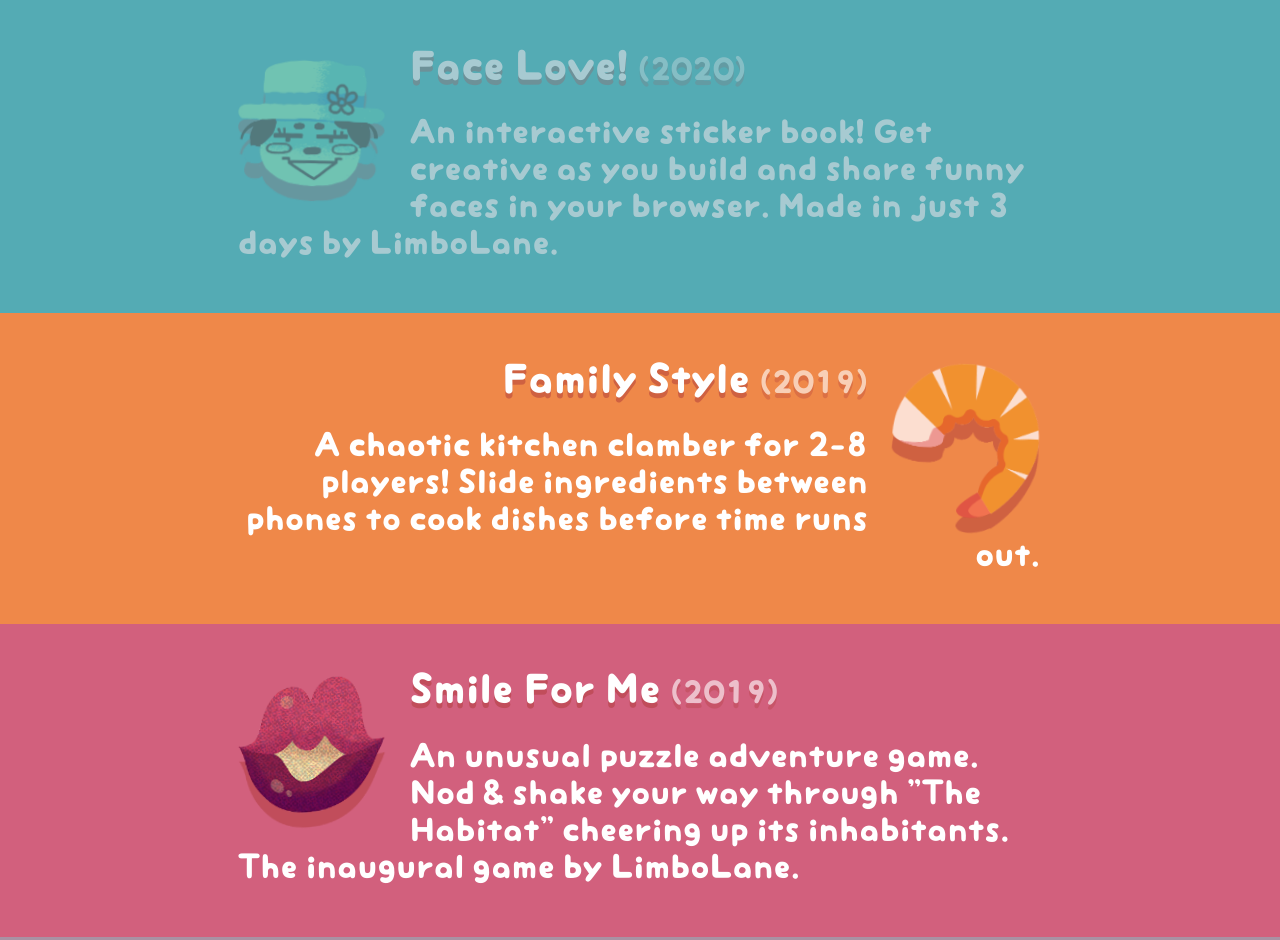
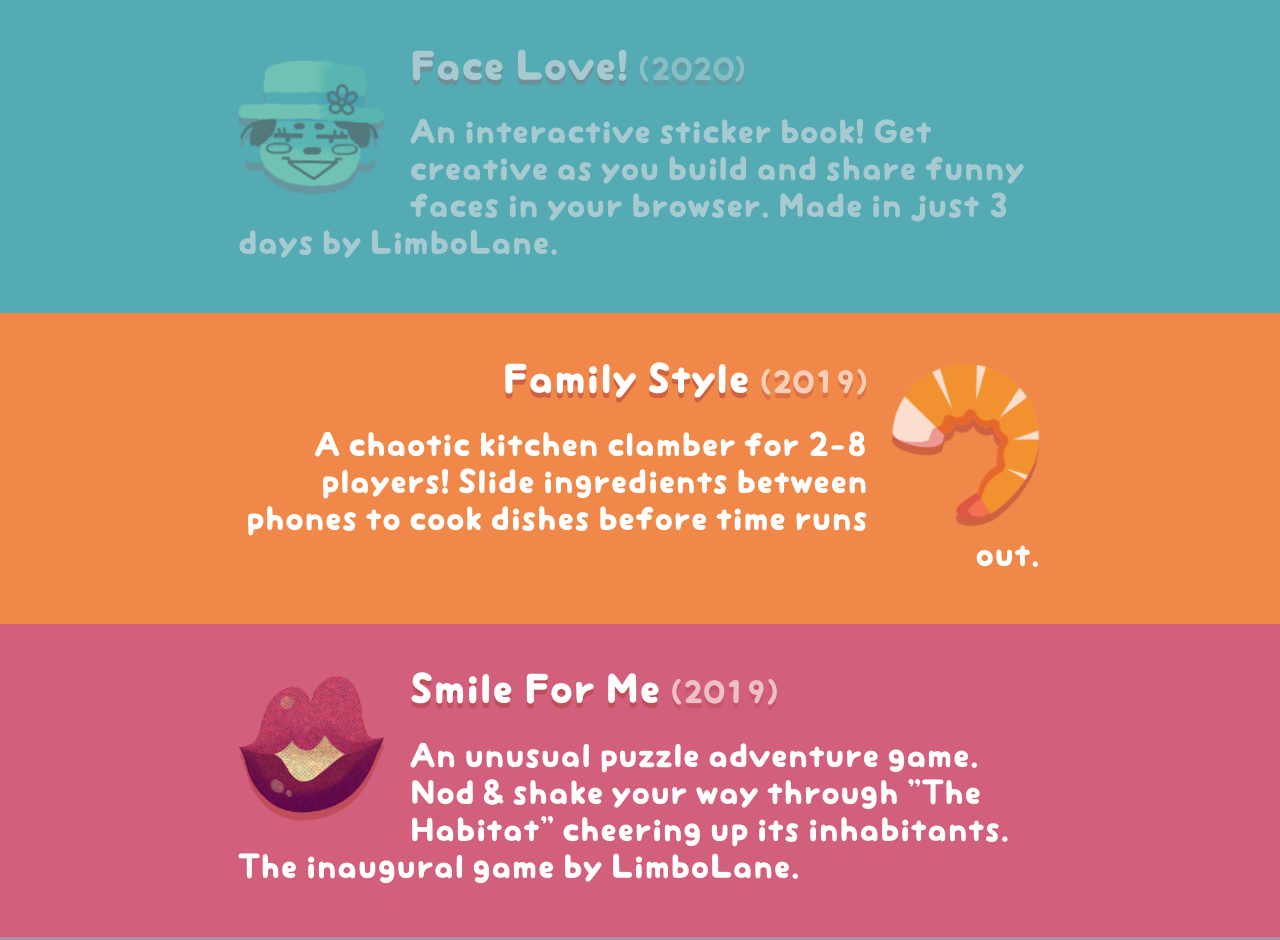
Before and after one commit to Jussumdev/DayLanedotGames, a plain HTML site: page games.html in a window 1280 px wide. Shown: the top 940 px of the page. Drawn offline with Linux system fonts and the light colour scheme.

Commit message:
Autobuild

```diff
--- a/style/games.css
+++ b/style/games.css
@@ -1,12 +1,7 @@
 img {
-  -webkit-filter: drop-shadow(0px 1.2vw 0vw #af3a3a80);
-  filter: drop-shadow(0px 1.2vw 0vw #af3a3a80);
+  -webkit-filter: drop-shadow(0px 1vh 0vw #af3a3a80);
+  filter: drop-shadow(0px 1vh 0vw #af3a3a80);
 }
-
-/* p {
-  -webkit-filter: drop-shadow(0px 0.75vw 0.5vw #af3a3a);
-  filter: drop-shadow(0px 0.75vw 0.4vw #af3a3a);
-} */
 
 body{
   background: #a991a3;
```
